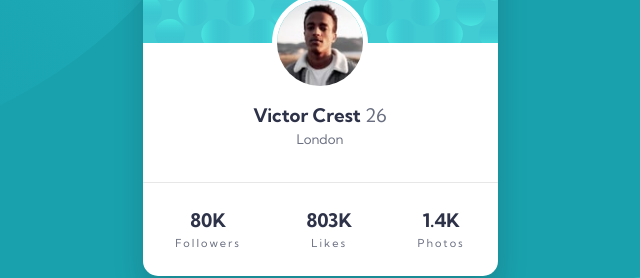
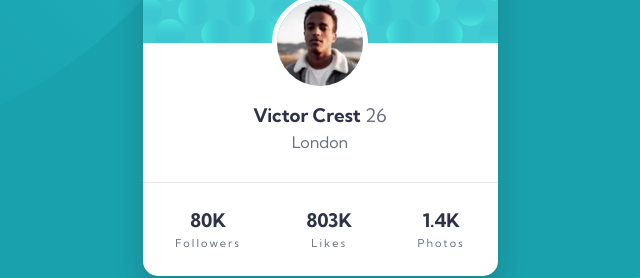
Before and after one commit to monashperera/Profile-card-component, a plain HTML site: page index.html in a window 1280 px wide. Shown: the part 311-589 px from the top of the page, 320-960 px from the left. Drawn offline with Linux system fonts and the light colour scheme.

Commit message:
h5 heading tag change

```diff
--- a/assets/css/style.css
+++ b/assets/css/style.css
@@ -113,7 +113,7 @@ p, h1, h2, h3, h4, h5, h6 {
 }
 
 .profile-info-con h3{
-    padding-top: 1.8rem;
+    padding-top: 2rem;
 }
 
 .profile-info-con h3 .name {
@@ -122,7 +122,7 @@ p, h1, h2, h3, h4, h5, h6 {
 }
 
 .profile-info-con h3 .age,
-.profile-info-con h5 {
+.profile-info-con h4 {
     color: var(--dark-grayish-blue);
     font-weight: var(--fw-400);
 }
--- a/index.html
+++ b/index.html
@@ -19,7 +19,7 @@
         <h3>
           <span class="name">Victor Crest</span>
           <span class="age">26</span></h3>
-        <h5>London</h5>
+        <h4>London</h4>
       </div>
       <div class="profile-stat-con">
         <h3>
```
